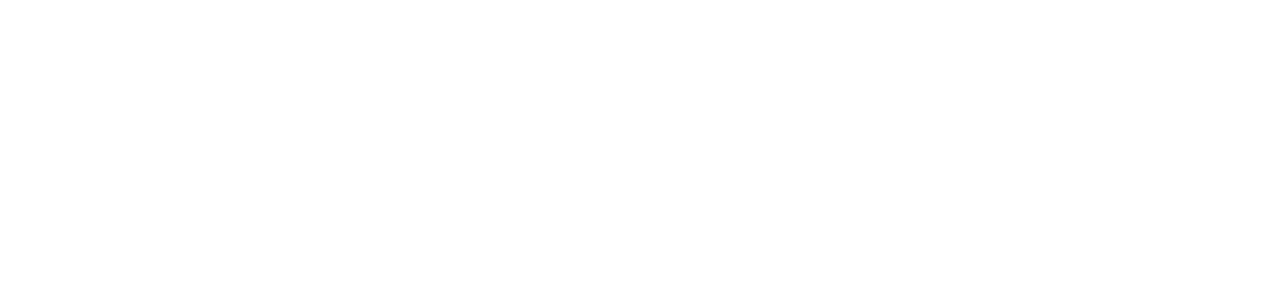
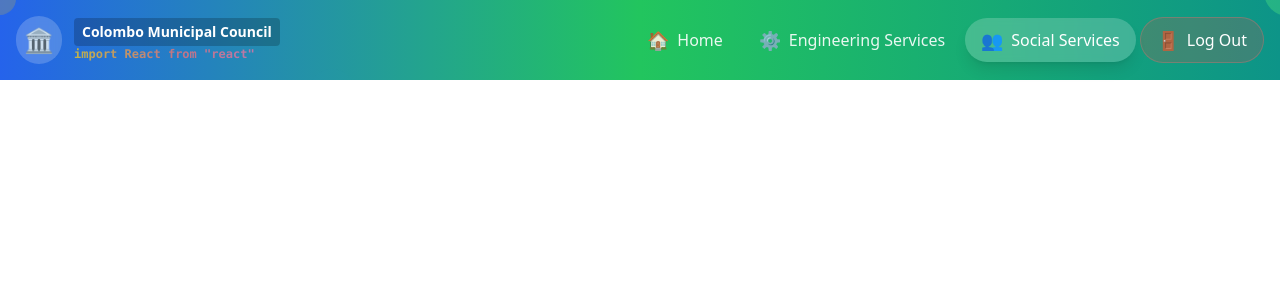
Before and after one commit to ThilinaKanishka/HCI-PROJECT-Front-End-Development-Colombo-Municipal-Council, a React (Vite) app in the folder Front_End/: page /Social_Services in a window 1280 px wide. Before the commit this address had no page. Shown: the top 300 px of the page. Built offline with nearby package versions, Linux system fonts and the light colour scheme.

Commit message:
Fix all Erros

```diff
--- a/Front_End/package.json
+++ b/Front_End/package.json
@@ -18,7 +18,7 @@
     "framer-motion": "^12.23.12",
     "react": "^19.1.1",
     "react-dom": "^19.1.1",
-    "react-router-dom": "^7.8.0"
+    "react-router-dom": "^7.9.1"
   },
   "devDependencies": {
     "@eslint/js": "^9.32.0",
--- a/Front_End/src/App.jsx
+++ b/Front_End/src/App.jsx
@@ -1,12 +1,19 @@
 import React from "react";
 import { BrowserRouter as Router, Routes, Route } from "react-router-dom";
 import Home from "./components/Home";
+import Engineering_Services from "./components/Engineering_Services";
+import Social_Services from "./components/Social_Services";
 
 function App() {
   return (
     <Router>
       <Routes>
         <Route path="/" element={<Home />} />
+        <Route
+          path="/Engineering_Services"
+          element={<Engineering_Services />}
+        />
+        <Route path="/Social_Services" element={<Social_Services />} />
       </Routes>
     </Router>
   );
--- /dev/null
+++ b/Front_End/src/components/Engineering_Services.jsx
@@ -0,0 +1,17 @@
+import React from "react";
+import Header from "./Header";
+import Footer from "./Footer";
+
+function Engineering_Services() {
+  return (
+    <>
+      <Header />
+      <div>
+        <h1>Engineering Services</h1>
+      </div>
+      <Footer />
+    </>
+  );
+}
+
+export default Engineering_Services;
--- a/Front_End/src/components/Header.jsx
+++ b/Front_End/src/components/Header.jsx
@@ -1,10 +1,143 @@
-import React from "react";
+import React, { useState, useEffect } from "react";
+import { Link, useLocation } from "react-router-dom";
 
 function Header() {
+  const [isScrolled, setIsScrolled] = useState(false);
+  const [isMobileMenuOpen, setIsMobileMenuOpen] = useState(false);
+  const location = useLocation();
+
+  useEffect(() => {
+    const handleScroll = () => {
+      setIsScrolled(window.scrollY > 50);
+    };
+
+    window.addEventListener("scroll", handleScroll);
+    return () => window.removeEventListener("scroll", handleScroll);
+  }, []);
+
+  const navItems = [
+    { path: "/", label: "Home", icon: "🏠" },
+    {
+      path: "/Engineering_Services",
+      label: "Engineering Services",
+      icon: "⚙️",
+    },
+    { path: "/Social_Services", label: "Social Services", icon: "👥" },
+  ];
+
+  const isActive = (path) => location.pathname === path;
+
   return (
-    <div>
-      <h1>Colombo Municipal Council</h1>
-    </div>
+    <header
+      className={`fixed top-0 left-0 right-0 z-50 transition-all duration-300 ${
+        isScrolled
+          ? "bg-white/95 backdrop-blur-md shadow-lg py-2"
+          : "bg-gradient-to-r from-blue-600 via-green-500 to-teal-600 py-4"
+      }`}
+    >
+      <div className="container mx-auto px-4">
+        <div className="flex items-center justify-between">
+          {/* Logo and Website Name */}
+          <div className="flex items-center space-x-3">
+            <div className="bg-white/20 p-2 rounded-full backdrop-blur-sm">
+              <span className="text-2xl">🏛️</span>
+            </div>
+            <div>
+              <h1 className="text-sm font-semibold text-white bg-black/20 px-2 py-1 rounded">
+                Colombo Municipal Council
+              </h1>
+              <div className="text-xs font-mono font-bold bg-gradient-to-r from-yellow-400 via-red-400 to-pink-400 bg-clip-text text-transparent animate-pulse">
+                import React from "react"
+              </div>
+            </div>
+          </div>
+
+          {/* Desktop Navigation */}
+          <nav className="hidden md:flex items-center space-x-1">
+            {navItems.map((item) => (
+              <Link
+                key={item.path}
+                to={item.path}
+                className={`flex items-center space-x-2 px-4 py-2 rounded-full transition-all duration-300 transform hover:scale-105 ${
+                  isActive(item.path)
+                    ? "bg-white/20 text-white backdrop-blur-sm shadow-lg"
+                    : "text-white/90 hover:text-white hover:bg-white/10"
+                }`}
+              >
+                <span className="text-lg">{item.icon}</span>
+                <span className="font-medium">{item.label}</span>
+              </Link>
+            ))}
+
+            {/* Log Out Button */}
+            <button className="flex items-center space-x-2 ml-4 px-4 py-2 bg-red-500/20 text-white rounded-full hover:bg-red-600/30 transition-all duration-300 transform hover:scale-105 border border-red-400/30">
+              <span className="text-lg">🚪</span>
+              <span className="font-medium">Log Out</span>
+            </button>
+          </nav>
+
+          {/* Mobile Menu Button */}
+          <button
+            className="md:hidden text-white p-2 rounded-lg bg-white/20 backdrop-blur-sm"
+            onClick={() => setIsMobileMenuOpen(!isMobileMenuOpen)}
+          >
+            <div className="w-6 h-6 flex flex-col justify-center space-y-1">
+              <span
+                className={`block h-0.5 bg-white transition-all duration-300 ${
+                  isMobileMenuOpen ? "rotate-45 translate-y-1.5" : ""
+                }`}
+              ></span>
+              <span
+                className={`block h-0.5 bg-white transition-all duration-300 ${
+                  isMobileMenuOpen ? "opacity-0" : "opacity-100"
+                }`}
+              ></span>
+              <span
+                className={`block h-0.5 bg-white transition-all duration-300 ${
+                  isMobileMenuOpen ? "-rotate-45 -translate-y-1.5" : ""
+                }`}
+              ></span>
+            </div>
+          </button>
+        </div>
+
+        {/* Mobile Menu */}
+        <div
+          className={`md:hidden transition-all duration-300 overflow-hidden ${
+            isMobileMenuOpen ? "max-h-96 opacity-100 mt-4" : "max-h-0 opacity-0"
+          }`}
+        >
+          <div className="bg-white/10 backdrop-blur-md rounded-lg p-4 space-y-2">
+            {navItems.map((item) => (
+              <Link
+                key={item.path}
+                to={item.path}
+                onClick={() => setIsMobileMenuOpen(false)}
+                className={`flex items-center space-x-3 px-4 py-3 rounded-lg transition-all duration-300 ${
+                  isActive(item.path)
+                    ? "bg-white/20 text-white"
+                    : "text-white/90 hover:text-white hover:bg-white/10"
+                }`}
+              >
+                <span className="text-xl">{item.icon}</span>
+                <span className="font-medium">{item.label}</span>
+              </Link>
+            ))}
+            <button className="flex items-center space-x-3 w-full px-4 py-3 bg-red-500/20 text-white rounded-lg hover:bg-red-600/30 transition-all duration-300 border border-red-400/30">
+              <span className="text-xl">🚪</span>
+              <span className="font-medium">Log Out</span>
+            </button>
+          </div>
+        </div>
+      </div>
+
+      {/* Animated Background Elements */}
+      <div className="absolute inset-0 -z-10 overflow-hidden">
+        <div className="absolute -top-4 -left-4 w-8 h-8 bg-yellow-400 rounded-full opacity-20 animate-bounce"></div>
+        <div className="absolute -top-8 -right-8 w-12 h-12 bg-green-400 rounded-full opacity-30 animate-pulse"></div>
+        <div className="absolute -bottom-6 left-1/4 w-6 h-6 bg-blue-400 rounded-full opacity-25 animate-ping"></div>
+      </div>
+    </header>
   );
 }
 
--- /dev/null
+++ b/Front_End/src/components/Social_Services.jsx
@@ -0,0 +1,17 @@
+import React from "react";
+import Header from "./Header";
+import Footer from "./Footer";
+
+function Social_Services() {
+  return (
+    <>
+      <Header />
+      <div>
+        <h1>Social Services</h1>
+      </div>
+      <Footer />
+    </>
+  );
+}
+
+export default Social_Services;
```
Also changed, not shown: 1 other file (tests, documents, lock files or other folders).
